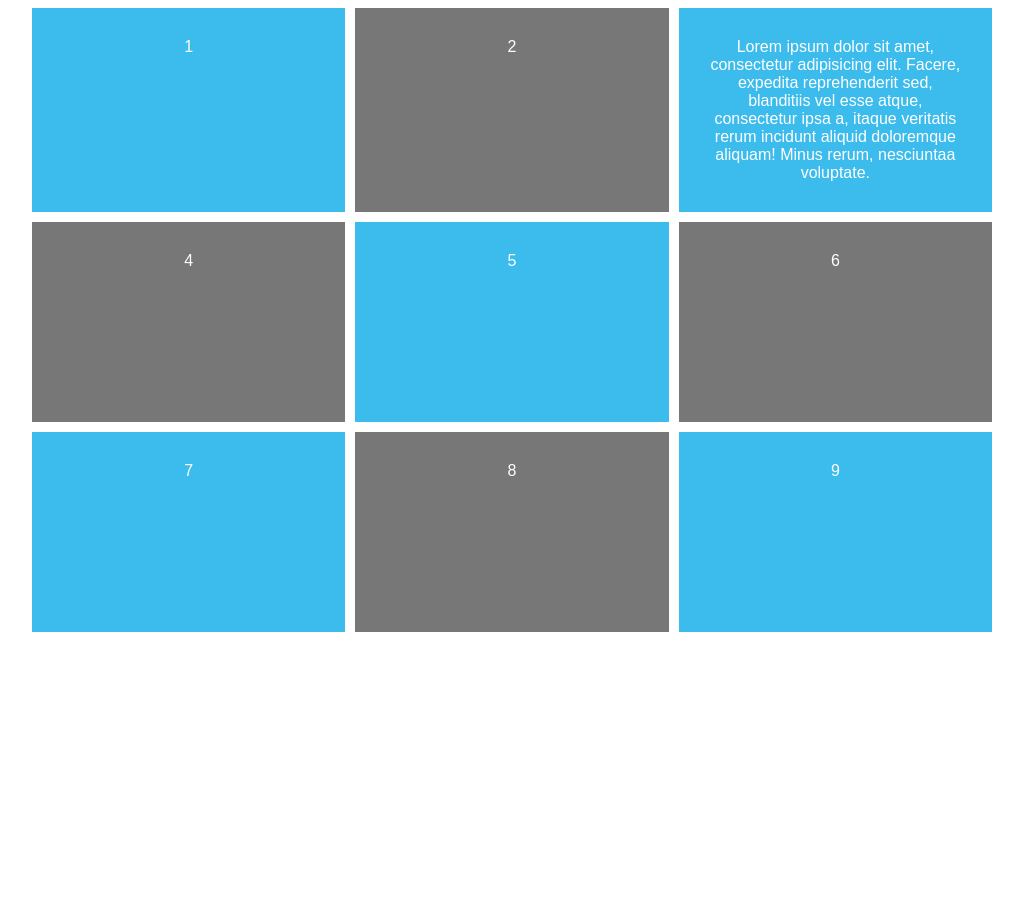
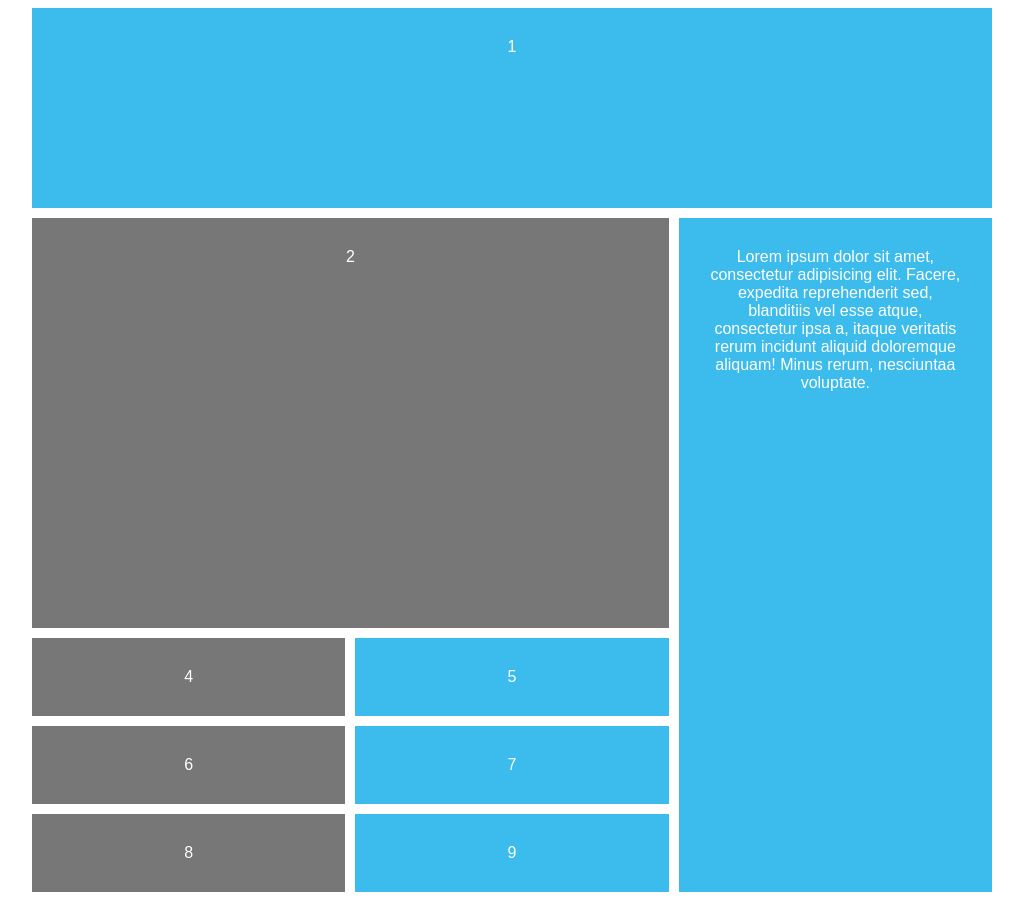
Before and after one commit to zezennal/latihan-grid, a plain HTML site: page grid-columns/index.html in a window 1280 px wide. Shown: the whole page, without its empty margins (128-1151 px from the left). Before the commit the page ends 800 px from the top, so only its background shows below. Drawn offline with Linux system fonts and the light colour scheme.

```diff
--- a/grid-columns/style.css
+++ b/grid-columns/style.css
@@ -29,3 +29,21 @@ body{
 #content div:nth-child(even){
     background: #777;
 }
+
+#content div:nth-child(1){
+    grid-column: 1/4;
+}
+
+#content div:nth-child(2){
+    grid-column: 1/3;
+    grid-row: 2/4;
+}
+
+#content div:nth-child(3){
+    grid-column: 3/4;
+    grid-row: 2/7;
+}
+
+#content div:nth-child(10){
+    grid-column: 1/4;
+}
```
Also changed, not shown: float/style.css (+10 -0 lines).
